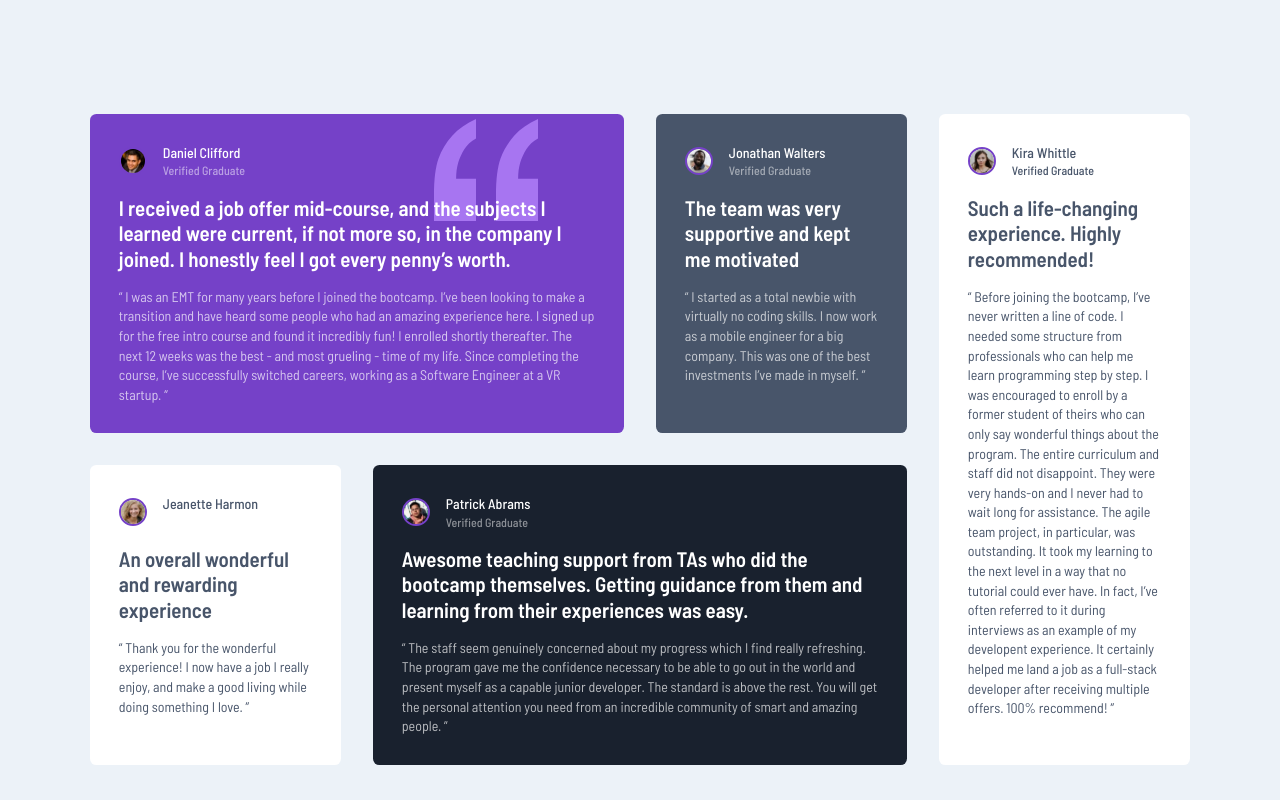
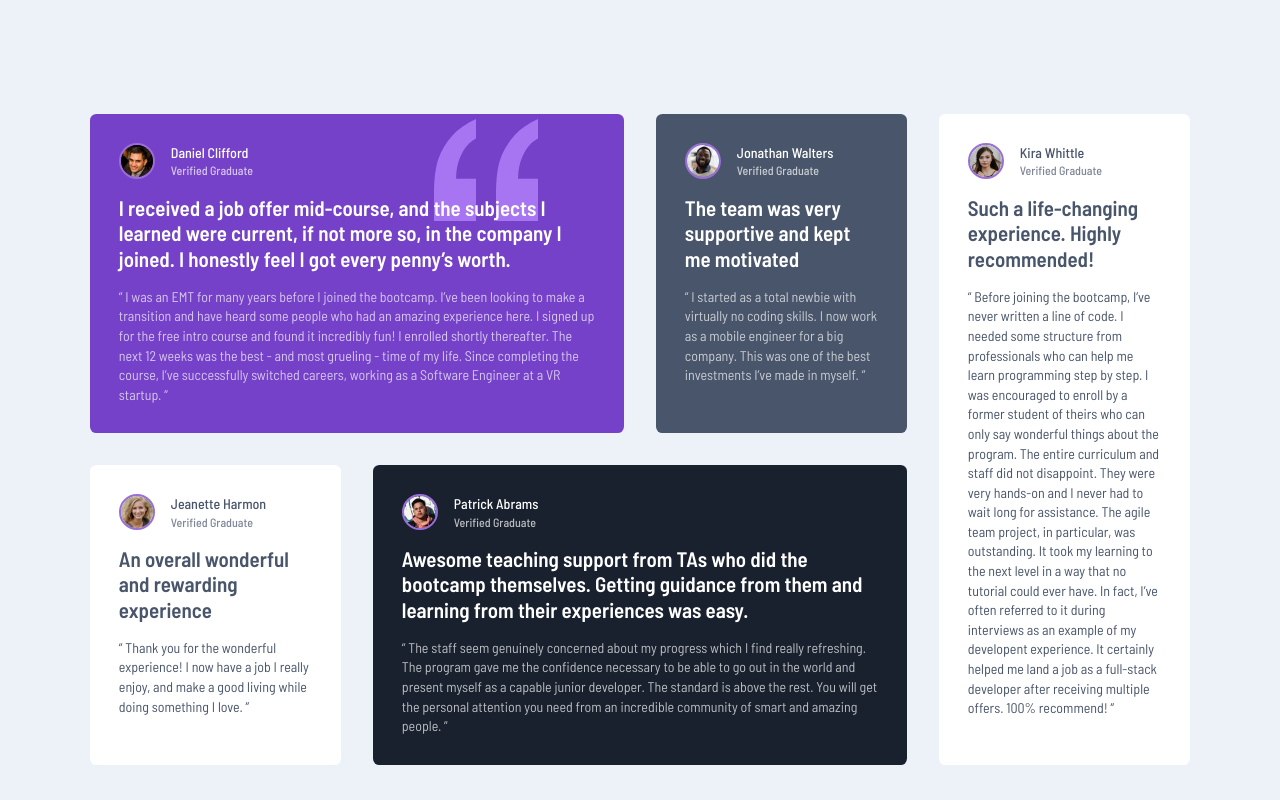
Before and after one commit to patrick-selin/Testimonials-grid-section, a plain HTML site: page index.html in a window 1280 px wide. Drawn offline with Linux system fonts and the light colour scheme.

Commit message:
fixed verified font color

```diff
--- a/index.html
+++ b/index.html
@@ -17,7 +17,6 @@
     <main class="flex">
       <section class="grid-container">
         <div class="card testimonial-1">
-
           <div class="card-header">
             <img
               class="test-img"
@@ -76,7 +75,7 @@
             />
             <div class="name-badge">
               <h2 class="test-name">Jeanette Harmon</h2>
-              <p class="verified">Verified Graduate</p>
+              <p class="verified show">Verified Graduate</p>
             </div>
           </div>
           <h3 class="card-text">
@@ -124,7 +123,7 @@
             />
             <div class="name-badge">
               <h2 class="text-dark">Kira Whittle</h2>
-              <p class="verified">Verified Graduate</p>
+              <p class="verified show">Verified Graduate</p>
             </div>
           </div>
           <h3 class="card-text">
--- a/style.css
+++ b/style.css
@@ -1,20 +1,18 @@
-@import url('https://fonts.googleapis.com/css2?family=Barlow+Semi+Condensed:wght@300;400;500;600;700;800&display=swap');
+@import url("https://fonts.googleapis.com/css2?family=Barlow+Semi+Condensed:wght@300;400;500;600;700;800&display=swap");
 
 :root {
     /* primary colors */
     --main-bg-color: hsl(210, 46%, 95%);
-    --white: hsl(0, 0%, 100%) ;
+    --white: hsl(0, 0%, 100%);
 
     --violet: hsl(263, 55%, 52%);
     --gray-blue: hsl(217, 19%, 35%);
     --black-blue: hsl(219, 29%, 14%);
 
-
     --light-gray: hsl(0, 0%, 81%);
     --light-gray-quote: hsla(0, 0%, 100%, 0.7);
     --light-gray-veri: hsla(0, 0%, 100%, 0.5);
     --light-gray-blue: hsl(210, 46%, 95%);
-
 }
 
 *,
@@ -30,14 +28,13 @@ body {
     min-height: 100vh;
 }
 
-
 body {
     font-size: 14px;
-    font-family: 'Barlow Semi Condensed', sans-serif;
+    font-family: "Barlow Semi Condensed", sans-serif;
     line-height: 1.4;
     -webkit-font-smoothing: antialiased;
     background-color: var(--main-bg-color);
-    color: var(--light-gray-quote)
+    color: var(--light-gray-quote);
 }
 
 img,
@@ -63,7 +60,7 @@ h4 {
 }
 
 h2 {
-    color: var(--white)
+    color: var(--white);
 }
 
 body {
@@ -72,34 +69,32 @@ body {
     justify-content: center;
 }
 
-
-
 .grid-container {
     max-width: 1100px;
     max-height: 572px;
-    /*  */
     display: grid;
     grid-template-columns: repeat(4, 1fr);
     grid-template-rows: 1fr 1fr;
-    grid-gap:2rem;
+    grid-gap: 2rem;
 }
 
 .card {
-    /* min-width: 255px; */
     max-width: 540px;
     padding: 1.8rem;
     border-radius: 0.4rem;
 }
+
 .card .name-badge {
     margin-left: 1rem;
 }
 
 .card img {
-    width: 28px;
-    height: 28px;
+    width: 36px;
+    height: 36px;
     border-radius: 50%;
-    border: 2px solid var(--violet);
+    border: 2px solid #996ed9;
 }
+
 .card h2 {
     font-size: 14px;
     font-weight: 500;
@@ -110,9 +105,8 @@ body {
     font-size: 21px;
     line-height: 1.2;
     font-weight: 600;
-    color: var(--white)
+    color: var(--white);
 }
-
 
 .card-guote p {
     color: var(--light-gray-quote);
@@ -123,20 +117,15 @@ body {
     font-weight: 500;
 }
 
-.card-header{
+.card-header {
     display: flex;
     align-items: center;
 }
 
 .testimonial-1 {
     background-color: var(--violet);
-
-
-    background: url('./images/bg-pattern-quotation.svg')
-    no-repeat,
-    var(--violet);
+    background: url("./images/bg-pattern-quotation.svg") no-repeat, var(--violet);
     background-position: top 5px right 20%;
-
     position: relative;
     grid-column: 1 / 3;
 }
@@ -163,23 +152,27 @@ body {
 
 .testimonial-3,
 .testimonial-5 p {
-    color: var(--gray-blue)
+    color: var(--gray-blue);
 }
 
 .testimonial-3 h2,
 .testimonial-5 h2 {
-    color: var(--gray-blue)
+    color: var(--gray-blue);
 }
 
 .testimonial-3 h3,
 .testimonial-5 h3 {
-    color: var(--gray-blue)
+    color: var(--gray-blue);
 }
 
 .verified {
-    color: var(--light-gray-veri);
+    /* color: var(--light-gray-veri); */
+
 }
-
+.show {
+    color: #48556A;
+    opacity: 0.7;
+}
 
 @media (max-width: 800px) {
     body {
@@ -193,7 +186,6 @@ body {
         width: 100%;
         margin-top: 5rem;
         padding-bottom: 5rem;
-
     }
 
     .testimonial-1 {
```
